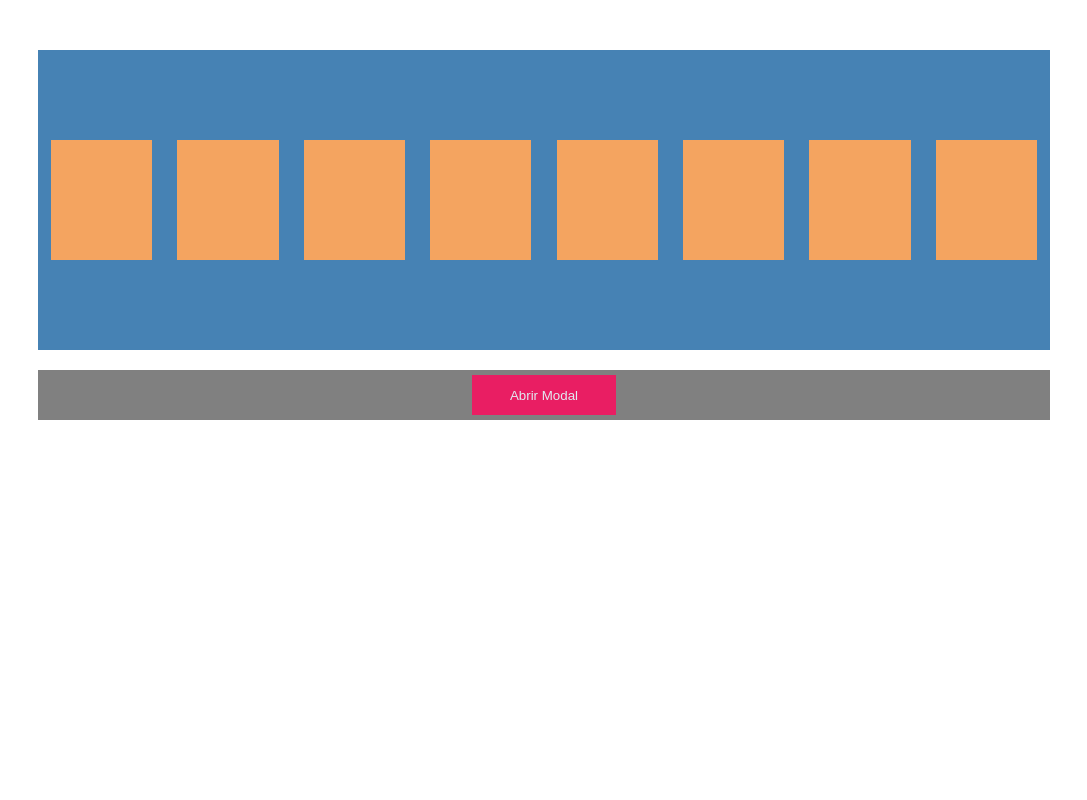
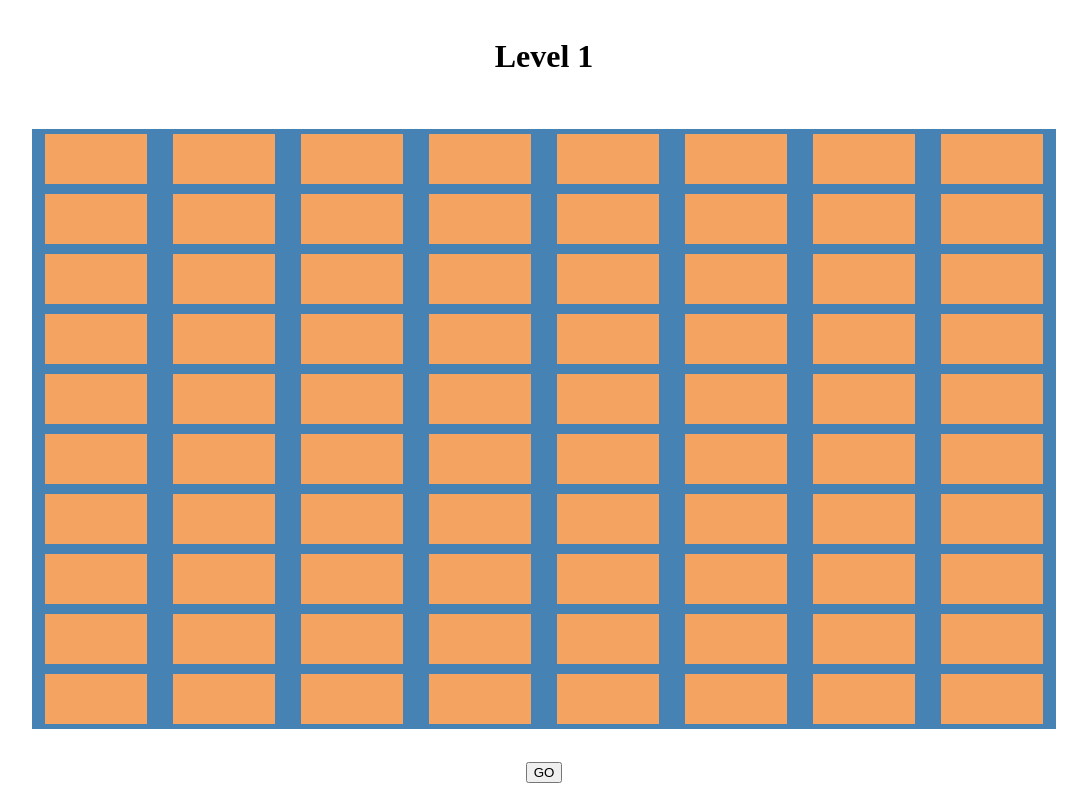
Before and after one commit to mkacunha/temp-gamer, a website: page gamer.html in a window 1280 px wide. Shown: the whole page, without its empty margins (96-1183 px from the left). Drawn offline with Linux system fonts and the light colour scheme.

Commit message:
Craido estrutura do gamer

```diff
--- a/gamer.html
+++ b/gamer.html
@@ -6,46 +6,129 @@
     <meta http-equiv="X-UA-Compatible" content="IE=edge">
     <title>Page Title</title>
     <meta name="viewport" content="width=device-width, initial-scale=1">
-    <link rel="stylesheet" type="text/css" media="screen" href="gamer.css" />
+
+    <link rel="stylesheet" type="text/css" media="screen" href="./css/gamer.css" />
+    <link rel="stylesheet" type="text/css" media="screen" href="./css/modal.css" />
+    <script src="./js/modal.js"></script>
 </head>
 
 <body>
-    <main class="container">
-        <section class="container-flex container-game">
-            <div class="item-game"></div>
-            <div class="item-game"></div>
-            <div class="item-game"></div>
-            <div class="item-game"></div>
-            <div class="item-game"></div>
-            <div class="item-game"></div>
-            <div class="item-game"></div>
-            <div class="item-game"></div>
+    <main class="gamer">
+        <h1>Level 1</h1>
+        <section class="gamer__content">
+            <div class="gamer__row">
+                <div class="gamer__item"></div>
+                <div class="gamer__item"></div>
+                <div class="gamer__item"></div>
+                <div class="gamer__item"></div>
+                <div class="gamer__item"></div>
+                <div class="gamer__item"></div>
+                <div class="gamer__item"></div>
+                <div class="gamer__item"></div>
+            </div>
+            <div class="gamer__row">
+                <div class="gamer__item"></div>
+                <div class="gamer__item"></div>
+                <div class="gamer__item"></div>
+                <div class="gamer__item"></div>
+                <div class="gamer__item"></div>
+                <div class="gamer__item"></div>
+                <div class="gamer__item"></div>
+                <div class="gamer__item"></div>
+            </div>
+            <div class="gamer__row">
+                <div class="gamer__item"></div>
+                <div class="gamer__item"></div>
+                <div class="gamer__item"></div>
+                <div class="gamer__item"></div>
+                <div class="gamer__item"></div>
+                <div class="gamer__item"></div>
+                <div class="gamer__item"></div>
+                <div class="gamer__item"></div>
+            </div>
+            <div class="gamer__row">
+                <div class="gamer__item"></div>
+                <div class="gamer__item"></div>
+                <div class="gamer__item"></div>
+                <div class="gamer__item"></div>
+                <div class="gamer__item"></div>
+                <div class="gamer__item"></div>
+                <div class="gamer__item"></div>
+                <div class="gamer__item"></div>
+            </div>
+            <div class="gamer__row">
+                <div class="gamer__item"></div>
+                <div class="gamer__item"></div>
+                <div class="gamer__item"></div>
+                <div class="gamer__item"></div>
+                <div class="gamer__item"></div>
+                <div class="gamer__item"></div>
+                <div class="gamer__item"></div>
+                <div class="gamer__item"></div>
+            </div>
+            <div class="gamer__row">
+                <div class="gamer__item"></div>
+                <div class="gamer__item"></div>
+                <div class="gamer__item"></div>
+                <div class="gamer__item"></div>
+                <div class="gamer__item"></div>
+                <div class="gamer__item"></div>
+                <div class="gamer__item"></div>
+                <div class="gamer__item"></div>
+            </div>
+            <div class="gamer__row">
+                <div class="gamer__item"></div>
+                <div class="gamer__item"></div>
+                <div class="gamer__item"></div>
+                <div class="gamer__item"></div>
+                <div class="gamer__item"></div>
+                <div class="gamer__item"></div>
+                <div class="gamer__item"></div>
+                <div class="gamer__item"></div>
+            </div>
+            <div class="gamer__row">
+                <div class="gamer__item"></div>
+                <div class="gamer__item"></div>
+                <div class="gamer__item"></div>
+                <div class="gamer__item"></div>
+                <div class="gamer__item"></div>
+                <div class="gamer__item"></div>
+                <div class="gamer__item"></div>
+                <div class="gamer__item"></div>
+            </div>
+            <div class="gamer__row">
+                <div class="gamer__item"></div>
+                <div class="gamer__item"></div>
+                <div class="gamer__item"></div>
+                <div class="gamer__item"></div>
+                <div class="gamer__item"></div>
+                <div class="gamer__item"></div>
+                <div class="gamer__item"></div>
+                <div class="gamer__item"></div>
+            </div>
+            <div class="gamer__row">
+                <div class="gamer__item"></div>
+                <div class="gamer__item"></div>
+                <div class="gamer__item"></div>
+                <div class="gamer__item"></div>
+                <div class="gamer__item"></div>
+                <div class="gamer__item"></div>
+                <div class="gamer__item"></div>
+                <div class="gamer__item"></div>
+            </div>
         </section>
 
-        <section class="container-flex container-buttons">
-            <button id="btn-modal" class="btn btn-color" type="submit" onclick="appGame.modalToggle()">Abrir Modal</button>
-        </section>
+        <button class="btn btn-color" type="submit" onclick="modal.toggle()">GO</button>
     </main>
 
-    <section id="modal" class="modal-container">
-        <div class="modal-opacity"></div>
-        <div class="modal-content">
-            <div class="modal-header">
-                <h2>Título</h2>
-            </div>
-            <div class="modal-body">
-                <h1>Conteúdo</h1>
-            </div>
-            <div class="modal-footer">
-                <button id="btn-modal-cancel" class="btn" type="submit" onclick="appGame.modalToggle()">Cancelar</button>
-                <button id="btn-modal-ok" class="btn btn-color" type="submit" onclick="appGame.modalToggle()">OK</button>
-            </div>
+    <section id="modal" class="modal">
+        <div class="modal__opacity" onclick="modal.toggle()"></div>
+        <div class="modal__content">
+            <h1>Parabéns</h1>
+            <h3>3000 pontos</h3>
+            <button id="btn-modal-cancel" class="btn" type="submit" onclick="modal.toggle()">OK</button>
         </div>
     </section>
-
-
-
-    <script src="gamer.js"></script>
 </body>
 
 </html>
--- a/gamer.js
+++ /dev/null
@@ -1,16 +0,0 @@
-var appGame = (function () {
-
-    var app = {};
-
-    app.init = function () {
-        console.log('Aplicação iniciada');
-    }
-
-    app.modalToggle = function () {
-        document.getElementById('modal').classList.toggle('show-modal');
-    }
-
-    return app;
-})();
-
-window.onload = appGame.init;
--- /dev/null
+++ b/js/modal.js
@@ -0,0 +1,16 @@
+var modal = (function () {
+
+    var app = {};
+
+    app.init = function () {
+        console.log('Aplicação iniciada');
+    }
+
+    app.toggle = function () {
+        document.getElementById('modal').classList.toggle('modal__show');
+    }
+
+    return app;
+})();
+
+window.onload = appGame.init;
--- /dev/null
+++ b/sass/gamer.sass
@@ -0,0 +1,26 @@
+.gamer
+  position: absolute
+  top: 0
+  left: 0
+  width: 100%
+  height: 100%
+  display: flex
+  flex-direction: column
+  justify-content: space-around
+  align-items: center
+
+  &__content
+    width: 80%
+    background: steelblue
+
+  &__row
+    width: 100%
+    height: 60px
+    display: flex
+    justify-content: space-around
+    align-items: center
+
+  &__item
+    width: 10%
+    height: 50px
+    background: sandybrown
--- /dev/null
+++ b/sass/modal.sass
@@ -0,0 +1,27 @@
+.modal
+  display: none
+
+  &__show
+    display: block
+
+  &__opacity
+    position: fixed
+    top: 0
+    left: 0
+    width: 100%
+    height: 100%
+    background: black
+    opacity: 0.3
+
+  &__content
+    position: absolute
+    background: red
+    top: 50%
+    left: 50%
+    transform: translate(-50%, -50%)
+    width: 800px
+    height: 300px
+    display: flex
+    flex-direction: column
+    align-items: center
+    justify-content: space-around
--- /dev/null
+++ b/sass/start.sass
@@ -0,0 +1,24 @@
+body
+  margin: 0
+  padding: 0
+  background: blue
+
+.start
+  display: flex
+  flex-direction: column
+  justify-content: space-around
+  align-items: center
+  position: absolute
+  width: 100%
+  height: 100%
+
+  &__item-width
+    width: 800px
+
+  &__content
+    background: #b6b6b6
+    height: 600px
+
+  &__button
+    height: 100px
+    cursor: pointer
```
Also changed, not shown: package.json (added, +23 -0 lines), start.html (added, +75 -0 lines), css/gamer.css (added), css/modal.css (added), css/start.css (added), 2 other files.
